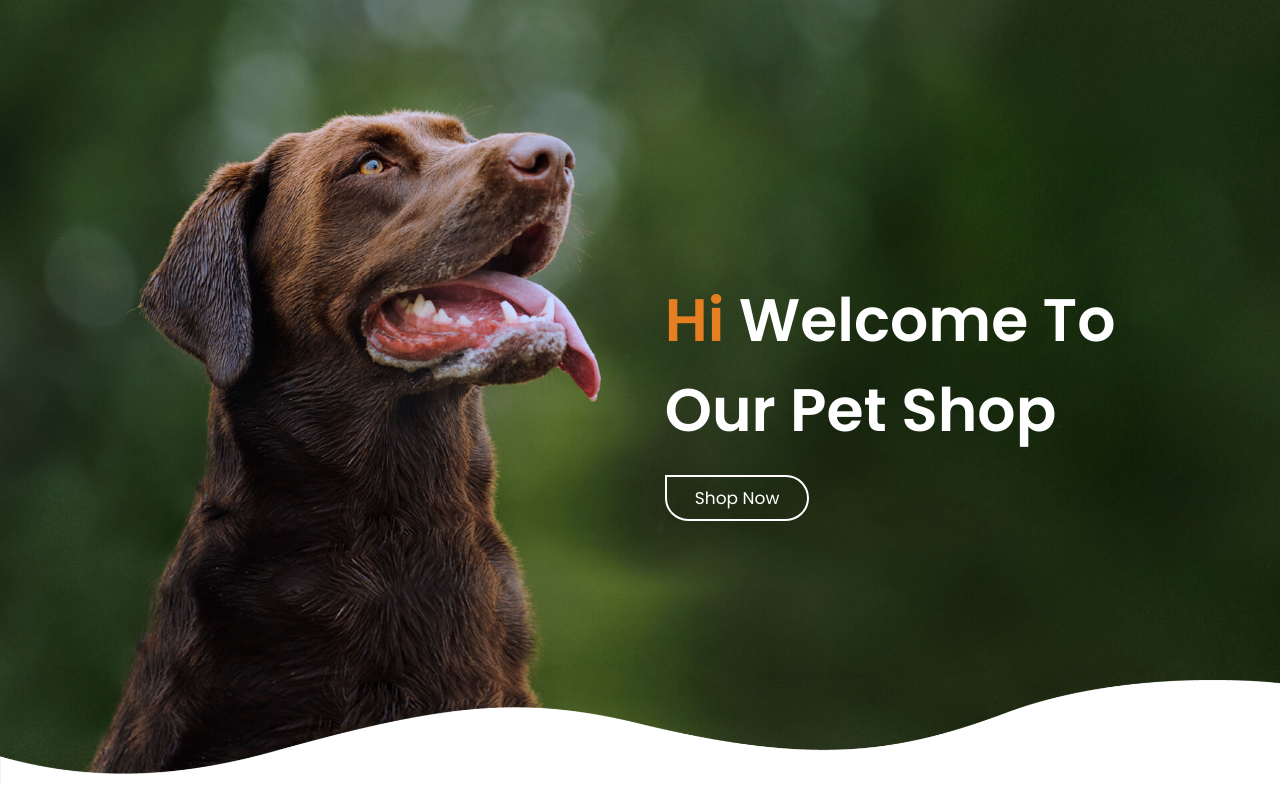
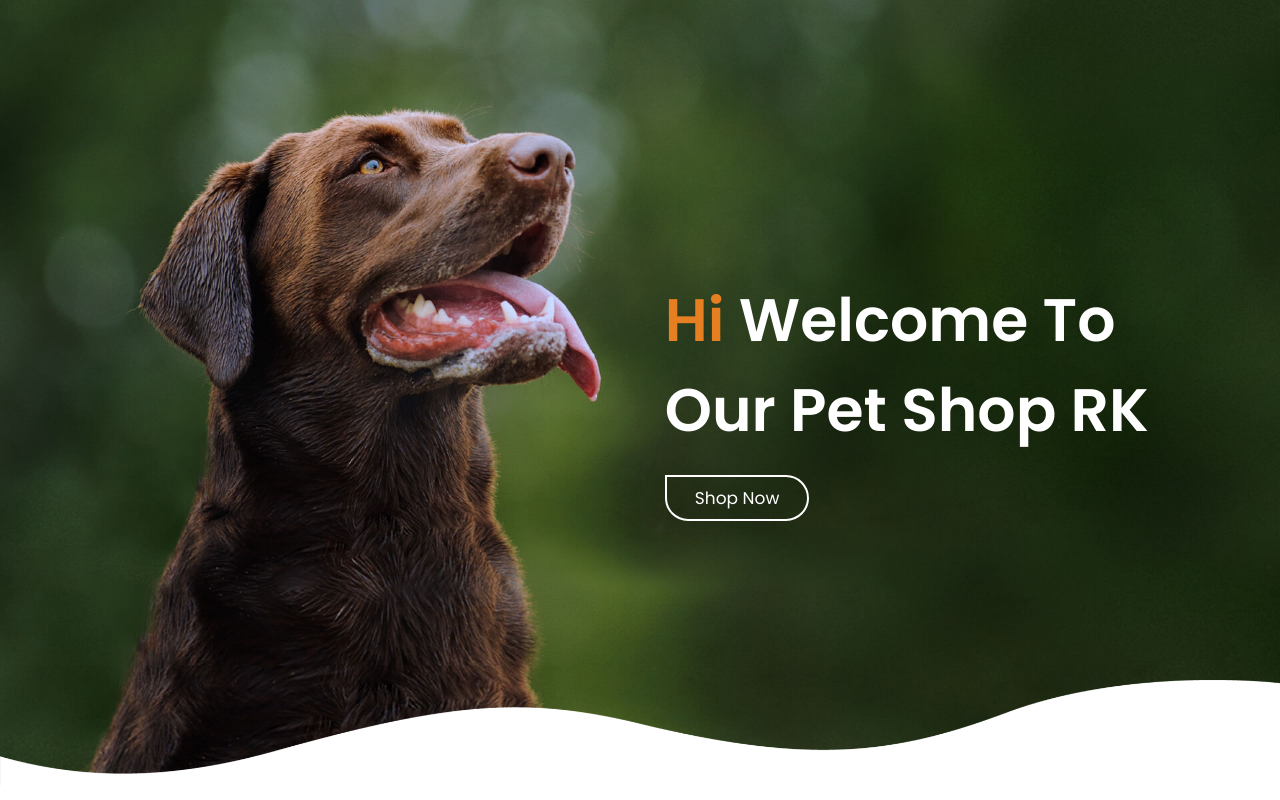
Before and after one commit to Pushkarmca2022/pet, a plain HTML site: page index.html in a window 1280 px wide. Shown: the top 800 px of the page. Drawn offline with Linux system fonts and the light colour scheme.

Commit message:
Update index.html

```diff
--- a/index.html
+++ b/index.html
@@ -60,7 +60,7 @@
 <section class="home" id="home">
 
     <div class="content">
-        <h3> <span>hi</span> welcome to our pet shop </h3>
+        <h3> <span>hi</span> welcome to our pet shop RK </h3>
         <a href="#" class="btn">shop now</a>
     </div>
 
```
